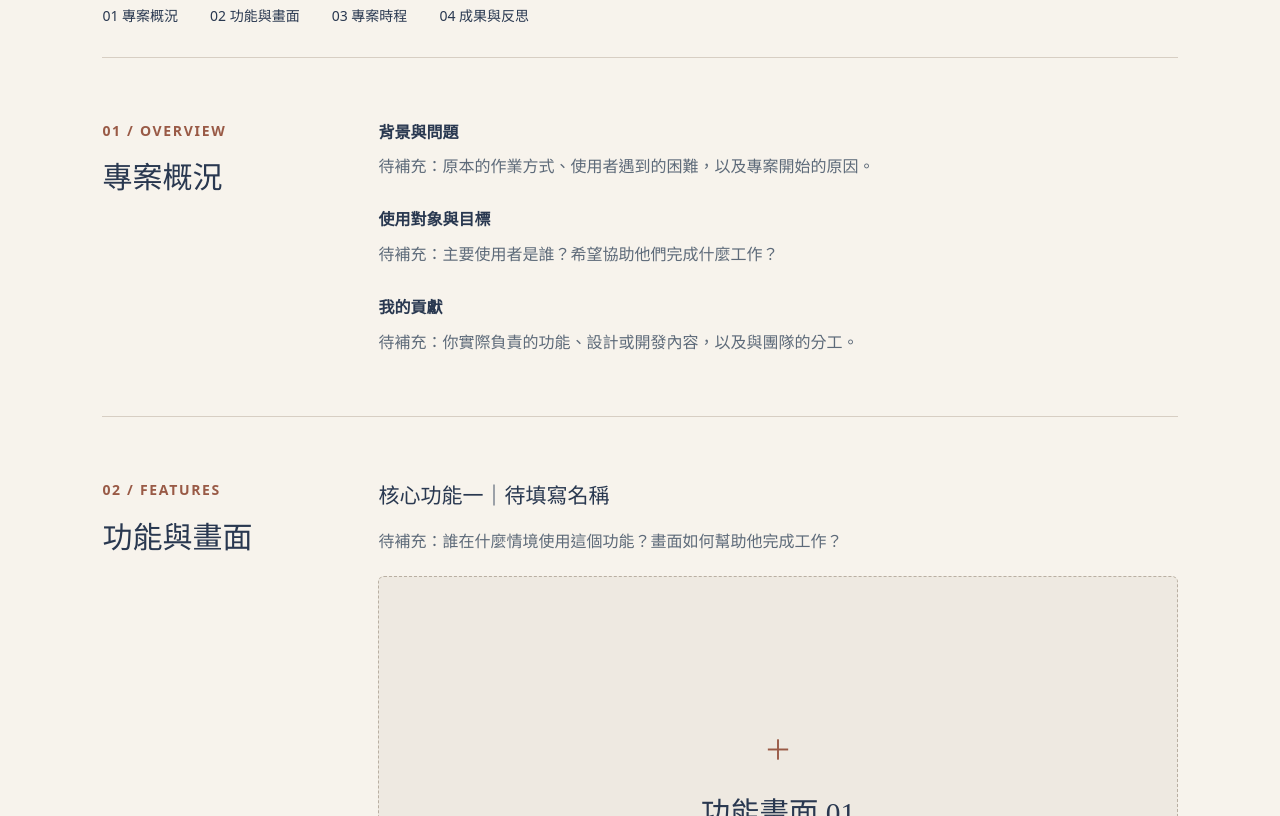
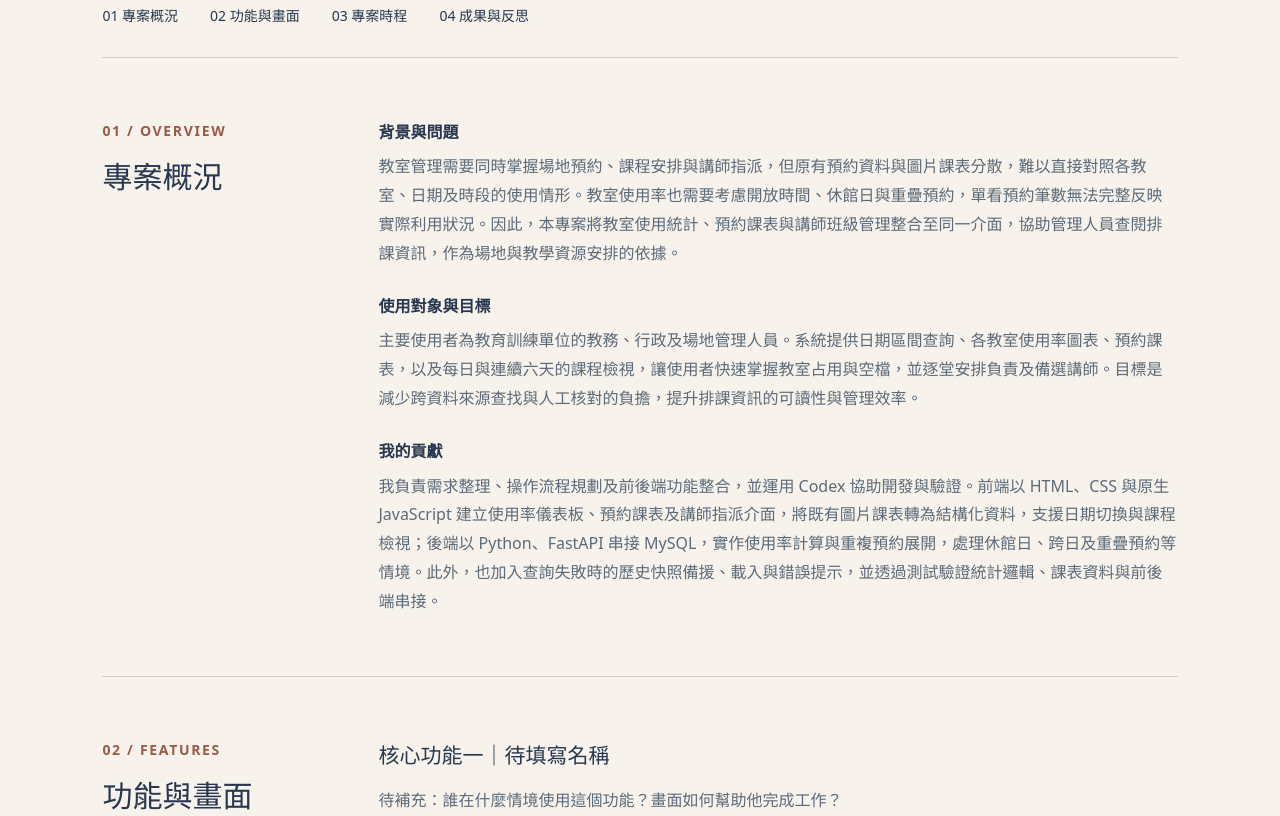
Before and after one commit to pheeb-lang/pheeb.github.io, a plain HTML site: page classroom-management.html in a window 1280 px wide. Shown: the part 1307-2123 px from the top of the page. Drawn offline with Linux system fonts and the light colour scheme.

Commit message:
Fill classroom project overview and rename technology labels

```diff
--- a/classroom-management.html
+++ b/classroom-management.html
@@ -24,7 +24,7 @@
     <dl class="project-meta">
       <div><dt>角色</dt><dd>系統全端開發者(實習)</dd></div>
       <div><dt>任職公司</dt><dd>資展國際</dd></div>
-      <div><dt>使用工具</dt><dd>待補充<small>設計工具與開發技術</small></dd></div>
+      <div><dt>使用技術</dt><dd>待補充<small>設計工具與開發技術</small></dd></div>
       <div><dt>網站</dt><dd>公司內部系統<small>不對外開放</small></dd></div>
     </dl>
     <figure>
@@ -37,9 +37,9 @@
     <section class="detail-section" id="overview" aria-labelledby="overview-title">
       <header><p class="eyebrow">01 / OVERVIEW</p><h2 id="overview-title">專案概況</h2></header>
       <div class="section-content"><dl class="summary-list">
-        <div><dt>背景與問題</dt><dd>待補充：原本的作業方式、使用者遇到的困難，以及專案開始的原因。</dd></div>
-        <div><dt>使用對象與目標</dt><dd>待補充：主要使用者是誰？希望協助他們完成什麼工作？</dd></div>
-        <div><dt>我的貢獻</dt><dd>待補充：你實際負責的功能、設計或開發內容，以及與團隊的分工。</dd></div>
+        <div><dt>背景與問題</dt><dd>教室管理需要同時掌握場地預約、課程安排與講師指派，但原有預約資料與圖片課表分散，難以直接對照各教室、日期及時段的使用情形。教室使用率也需要考慮開放時間、休館日與重疊預約，單看預約筆數無法完整反映實際利用狀況。因此，本專案將教室使用統計、預約課表與講師班級管理整合至同一介面，協助管理人員查閱排課資訊，作為場地與教學資源安排的依據。</dd></div>
+        <div><dt>使用對象與目標</dt><dd>主要使用者為教育訓練單位的教務、行政及場地管理人員。系統提供日期區間查詢、各教室使用率圖表、預約課表，以及每日與連續六天的課程檢視，讓使用者快速掌握教室占用與空檔，並逐堂安排負責及備選講師。目標是減少跨資料來源查找與人工核對的負擔，提升排課資訊的可讀性與管理效率。</dd></div>
+        <div><dt>我的貢獻</dt><dd>我負責需求整理、操作流程規劃及前後端功能整合，並運用 Codex 協助開發與驗證。前端以 HTML、CSS 與原生 JavaScript 建立使用率儀表板、預約課表及講師指派介面，將既有圖片課表轉為結構化資料，支援日期切換與課程檢視；後端以 Python、FastAPI 串接 MySQL，實作使用率計算與重複預約展開，處理休館日、跨日及重疊預約等情境。此外，也加入查詢失敗時的歷史快照備援、載入與錯誤提示，並透過測試驗證統計邏輯、課表資料與前後端串接。</dd></div>
       </dl></div>
     </section>
     <section class="detail-section" id="features" aria-labelledby="features-title">
```
Also changed, not shown: class-management.html (+1 -1 lines).
